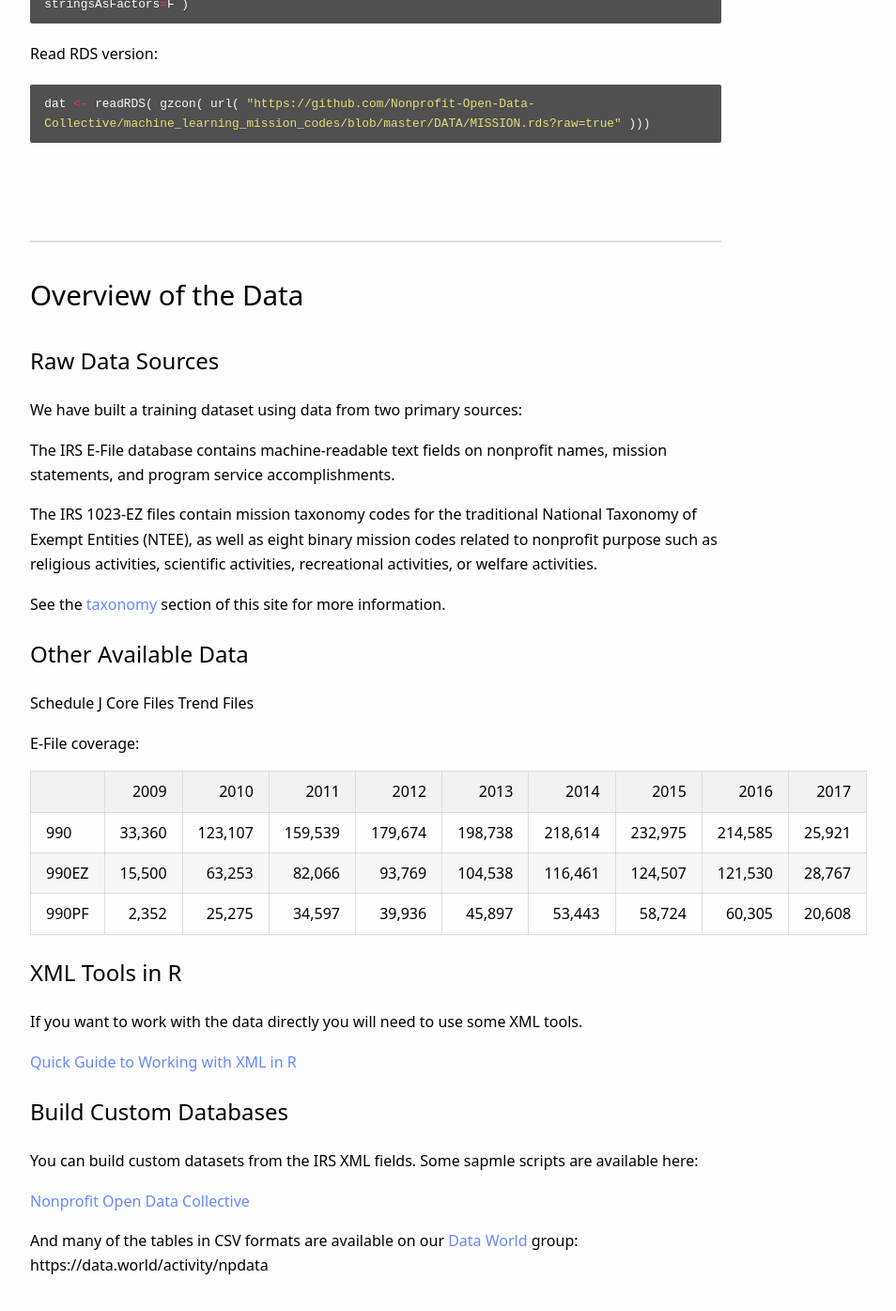
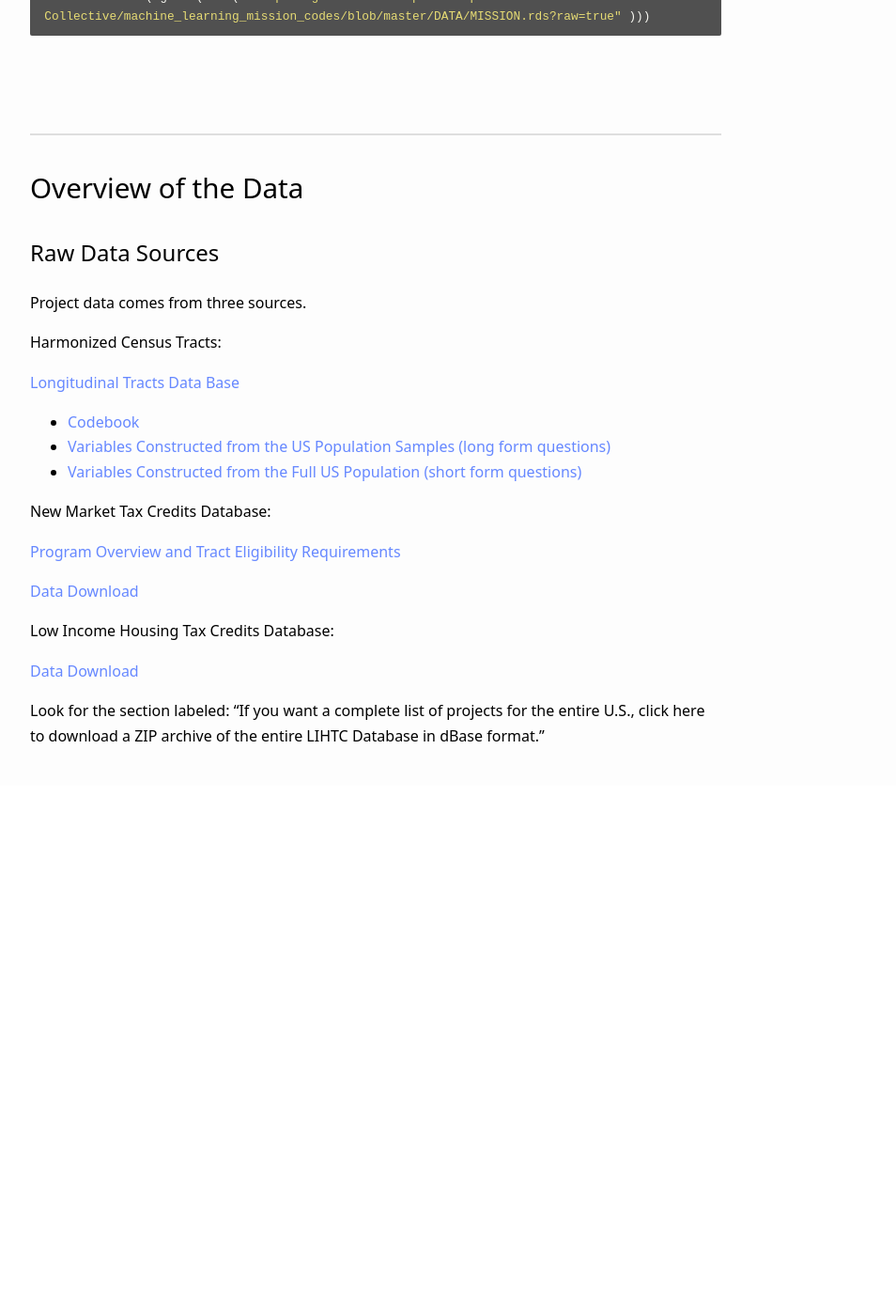
Before and after one commit to DS4PS/nhood-change-project, a Jekyll site: the page built from data.md, in a window 1280 px wide and 1400 px high, scrolled down 655 px. Shown: the top 1395 px of the window at 94% size, without its empty margins (240-1194 px from the left). Built offline with Jekyll 4.4.1, drawn with Linux system fonts in a browser that asks for light colours; our own code applies the rules of GitHub Pages for plain Markdown files; after the commit the page ends 1491 px from its top, so only the background shows below that; some of the changed text lies outside the part shown.

Commit message:
Update data.md

````diff
--- a/data.md
+++ b/data.md
@@ -1,12 +1,10 @@
 ---
-title: "Schedule H Data"
+title: "Project Data"
 ---
 
 
 
-We have both CSV and RDS (R data set) files available in the [DATA](https://github.com/Nonprofit-Open-Data-Collective/machine_learning_mission_codes/tree/master/DATA) section of this GitHub repository. They can be loaded directly into R as follows.
 
-Read CSV version:
 
 ```r
 dat <- read.csv( "https://github.com/Nonprofit-Open-Data-Collective/machine_learning_mission_codes/blob/master/DATA/MISSION.csv?raw=true", stringsAsFactors=F )
@@ -30,42 +28,26 @@ dat <- readRDS( gzcon( url( "https://github.com/Nonprofit-Open-Data-Collective/m
 
 ## Raw Data Sources
 
-We have built a training dataset using data from two primary sources:
+Project data comes from three sources.
 
-The IRS E-File database contains machine-readable text fields on nonprofit names, mission statements, and program service accomplishments.
+**Harmonized Census Tracts:**
 
-The IRS 1023-EZ files contain mission taxonomy codes for the traditional National Taxonomy of Exempt Entities (NTEE), as well as eight binary mission codes related to nonprofit purpose such as religious activities, scientific activities, recreational activities, or welfare activities.
+[Longitudinal Tracts Data Base](https://s4.ad.brown.edu/projects/diversity/Researcher/Bridging.htm)
 
-See the [taxonomy](https://nonprofit-open-data-collective.github.io/machine_learning_mission_codes/taxonomies/) section of this site for more information.
+* [Codebook](data/LTDB-codebook.pdf)
+* [Variables Constructed from the US Population Samples (long form questions)](data/LTDB_Std_All_Sample.zip)
+* [Variables Constructed from the Full US Population (short form questions)](data/LTDB_Std_All_fullcount.zip)
 
 
+**New Market Tax Credits Database:**
 
-## Other Available Data
+[Program Overview and Tract Eligibility Requirements](https://www.cdfifund.gov/programs-training/Programs/new-markets-tax-credit/Pages/default.aspx)
 
-Schedule J
-Core Files
-Trend Files
-
-E-File coverage:
+[Data Download](https://www.cdfifund.gov/awards/state-awards/Pages/default.aspx)
 
 
-|      |  2009|   2010|   2011|   2012|   2013|   2014|   2015|   2016|  2017|
-|:-----|-----:|------:|------:|------:|------:|------:|------:|------:|-----:|
-|990   | 33,360| 123,107| 159,539| 179,674| 198,738| 218,614| 232,975| 214,585| 25,921|
-|990EZ | 15,500|  63,253|  82,066|  93,769| 104,538| 116,461| 124,507| 121,530| 28,767|
-|990PF |  2,352|  25,275|  34,597|  39,936|  45,897|  53,443|  58,724|  60,305| 20,608|
+**Low Income Housing Tax Credits Database:**
 
+[Data Download](https://lihtc.huduser.gov/)
 
-## XML Tools in R
-
-If you want to work with the data directly you will need to use some XML tools.
-
-[Quick Guide to Working with XML in R](Quick_Guide_to_XML_in_R.html)
-
-## Build Custom Databases
-
-You can build custom datasets from the IRS XML fields. Some sapmle scripts are available here:
-
-[Nonprofit Open Data Collective](https://github.com/Nonprofit-Open-Data-Collective/irs-990-efiler-database/blob/master/BUILD_SCRIPTS/README.md)
-
-And many of the tables in CSV formats are available on our [Data World](https://data.world/activity/npdata) group: https://data.world/activity/npdata
+Look for the section labeled: "If you want a complete list of projects for the entire U.S., click here to download a ZIP archive of the entire LIHTC Database in dBase format."
````
